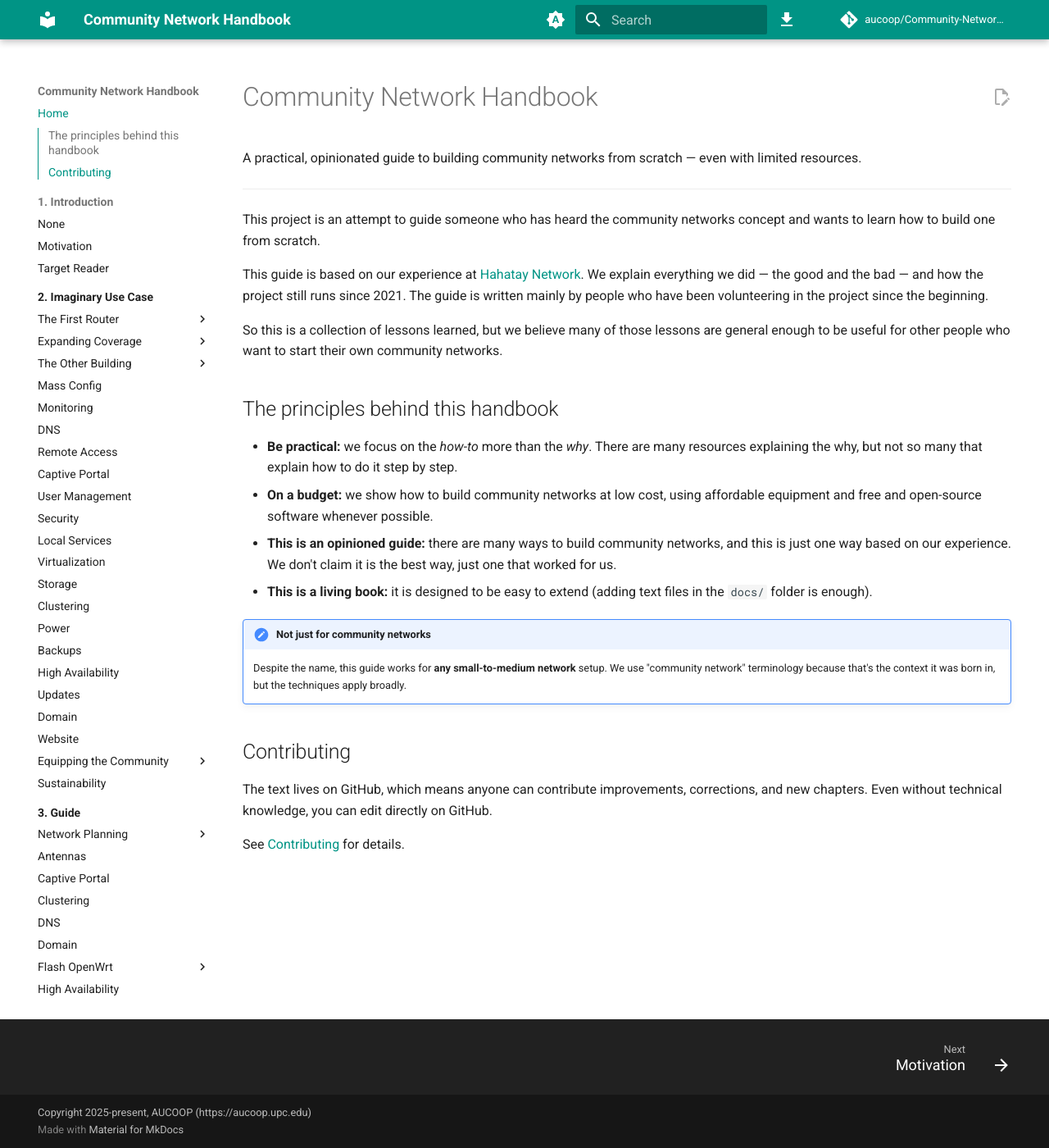
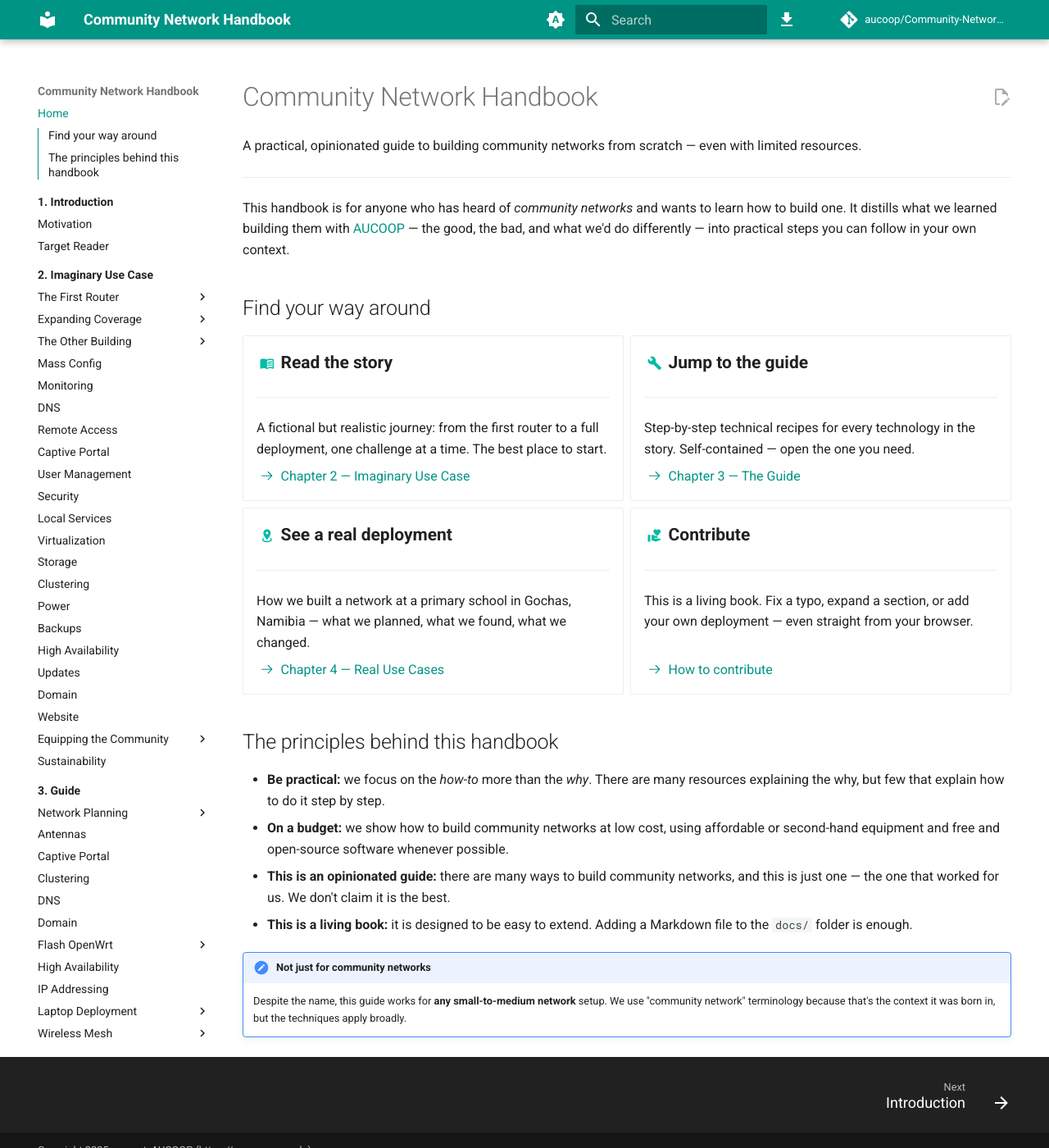
Before and after one commit to aucoop/Community-Network-Handbook, an MkDocs documentation site: the page built from docs/index.md, in a window 1280 px wide and 1400 px high. Shown: the whole window at 82% size. Built offline with MkDocs 1.6.1 and Material for MkDocs 9.7.7, drawn with Linux system fonts in a browser that asks for light colours; comment, search, counter and statistics services are not loaded.

Commit message:
Home, intro and contributing refactor

```diff
--- a/docs/index.md
+++ b/docs/index.md
@@ -4,24 +4,56 @@
 
 ---
 
-This project is an attempt to guide someone who has heard the community networks concept and wants to learn how to build one from scratch.
+This handbook is for anyone who has heard of *community networks* and wants to learn how to build one. It distills what we learned building them with [AUCOOP](https://aucoop.upc.edu) — the good, the bad, and what we'd do differently — into practical steps you can follow in your own context.
 
-This guide is based on our experience at [Hahatay Network](https://hahatay.network). We explain everything we did — the good and the bad — and how the project still runs since 2021. The guide is written mainly by people who have been volunteering in the project since the beginning.
+## Find your way around
 
-So this is a collection of lessons learned, but we believe many of those lessons are general enough to be useful for other people who want to start their own community networks.
+<div class="grid cards" markdown>
+
+-   :material-book-open-variant: **Read the story**
+
+    ---
+
+    A fictional but realistic journey: from the first router to a full
+    deployment, one challenge at a time. The best place to start.
+
+    [:octicons-arrow-right-24: Chapter 2 — Imaginary Use Case](2-Imaginary-Use-Case/index.md)
+
+-   :material-wrench: **Jump to the guide**
+
+    ---
+
+    Step-by-step technical recipes for every technology in the story.
+    Self-contained — open the one you need.
+
+    [:octicons-arrow-right-24: Chapter 3 — The Guide](3-Guide/index.md)
+
+-   :material-map-marker-radius: **See a real deployment**
+
+    ---
+
+    How we built a network at a primary school in Gochas, Namibia —
+    what we planned, what we found, what we changed.
+
+    [:octicons-arrow-right-24: Chapter 4 — Real Use Cases](4-Real-Use-Cases/index.md)
+
+-   :material-hand-heart: **Contribute**
+
+    ---
+
+    This is a living book. Fix a typo, expand a section, or add your own
+    deployment — even straight from your browser.
+
+    [:octicons-arrow-right-24: How to contribute](contributing.md)
+
+</div>
 
 ## The principles behind this handbook
 
-- **Be practical:** we focus on the *how-to* more than the *why*. There are many resources explaining the why, but not so many that explain how to do it step by step.
-- **On a budget:** we show how to build community networks at low cost, using affordable equipment and free and open-source software whenever possible.
-- **This is an opinioned guide:** there are many ways to build community networks, and this is just one way based on our experience. We don't claim it is the best way, just one that worked for us.
-- **This is a living book:** it is designed to be easy to extend (adding text files in the `docs/` folder is enough).
+- **Be practical:** we focus on the *how-to* more than the *why*. There are many resources explaining the why, but few that explain how to do it step by step.
+- **On a budget:** we show how to build community networks at low cost, using affordable or second-hand equipment and free and open-source software whenever possible.
+- **This is an opinionated guide:** there are many ways to build community networks, and this is just one — the one that worked for us. We don't claim it is the best.
+- **This is a living book:** it is designed to be easy to extend. Adding a Markdown file to the `docs/` folder is enough.
 
 !!! note "Not just for community networks"
     Despite the name, this guide works for **any small-to-medium network** setup. We use "community network" terminology because that's the context it was born in, but the techniques apply broadly.
-
-## Contributing
-
-The text lives on GitHub, which means anyone can contribute improvements, corrections, and new chapters. Even without technical knowledge, you can edit directly on GitHub.
-
-See [Contributing](contributing.md) for details.
--- /dev/null
+++ b/docs/stylesheets/extra.css
@@ -0,0 +1,107 @@
+/* ==========================================================================
+   Community Network Handbook — brand polish
+   Small, theme-friendly tweaks on top of the Material theme. Keep it light.
+   ========================================================================== */
+
+/* --- Landing page grid cards ------------------------------------------------
+   The home page uses Material grid cards as entry points. Give their leading
+   icon the accent colour and a little more presence. */
+.md-typeset .grid.cards > ul > li > p:first-child .twemoji,
+.md-typeset .grid.cards > ul > li > hr + p .twemoji {
+  color: var(--md-accent-fg-color);
+}
+
+/* Cards have body text of different lengths, which leaves the "arrow" links
+   floating at different heights. Lay each card out as a flex column and push
+   its last element (the link) to the bottom so the links align across the row. */
+.md-typeset .grid.cards > ul > li {
+  display: flex;
+  flex-direction: column;
+}
+
+.md-typeset .grid.cards > ul > li > :last-child {
+  margin-top: auto;
+}
+
+.md-typeset .grid.cards > ul > li .twemoji svg {
+  width: 1.6em;
+  height: 1.6em;
+}
+
+/* Make the card's "title" line read like a heading. */
+.md-typeset .grid.cards > ul > li > p:first-child strong {
+  font-size: 1.05rem;
+}
+
+/* --- Page rhythm ------------------------------------------------------------
+   A touch more breathing room under the top-level page title. */
+.md-typeset h1 {
+  margin-bottom: 0.8em;
+}
+
+/* ==========================================================================
+   Slide gallery — shared styles for case-study slide decks.
+   Lifted out of individual pages so any case study can reuse `.slides-grid`
+   without re-declaring the CSS inline.
+   ========================================================================== */
+.slides-grid table {
+  border-collapse: collapse;
+}
+
+.slides-grid td {
+  padding: 6px;
+  vertical-align: top;
+}
+
+.slides-grid img {
+  border: 1px solid var(--md-default-fg-color--lightest);
+  border-radius: 4px;
+  transition: box-shadow 0.25s, border-color 0.25s;
+}
+
+.slides-grid a:hover img {
+  border-color: transparent;
+  box-shadow: var(--md-shadow-z2);
+}
+
+/* Lightbox overlay used by the slide galleries. */
+#slide-lightbox {
+  position: fixed;
+  inset: 0;
+  z-index: 9999;
+  display: none;
+}
+
+#slide-lightbox-bg {
+  position: absolute;
+  inset: 0;
+  background: rgba(0, 0, 0, 0.75);
+}
+
+#slide-lightbox-content {
+  position: absolute;
+  left: 50%;
+  top: 50%;
+  transform: translate(-50%, -50%);
+  max-width: 90vw;
+  max-height: 90vh;
+}
+
+#slide-lightbox-img {
+  max-width: 100%;
+  max-height: 100%;
+  display: block;
+  border-radius: 4px;
+}
+
+#slide-lightbox-close {
+  position: absolute;
+  right: -8px;
+  top: -8px;
+  background: #fff;
+  border: none;
+  border-radius: 50%;
+  width: 32px;
+  height: 32px;
+  cursor: pointer;
+}
--- a/mkdocs.yml
+++ b/mkdocs.yml
@@ -155,10 +155,15 @@
     - navigation.sections
     - navigation.indexes
     - navigation.footer
+    - navigation.top
+    - navigation.tracking
     - toc.integrate
     - content.action.edit
     - content.code.copy
     - content.code.annotate
+    - content.tooltips
+    - search.highlight
+    - search.suggest
   palette:
     - media: "(prefers-color-scheme)"
       primary: teal
@@ -206,6 +211,9 @@
   - tables
   - md_in_html
 
+extra_css:
+  - stylesheets/extra.css
+
 extra_javascript:
   - javascripts/mathjax.js
   - https://unpkg.com/mathjax@3/es5/tex-mml-chtml.js
@@ -226,3 +234,10 @@
 
 extra:
   book_download_url: https://github.com/aucoop/Community-Network-Handbook/releases/latest/download/Community-Network-Handbook.pdf
+  social:
+    - icon: fontawesome/brands/github
+      link: https://github.com/aucoop/Community-Network-Handbook
+      name: Handbook on GitHub
+    - icon: material/web
+      link: https://aucoop.upc.edu
+      name: AUCOOP
```
Also changed, not shown: README.md (+35 -6 lines), docs/1-Introduction/1.1-Motivation.md (+19 -3 lines), docs/1-Introduction/1.2-Target-Reader.md (+16 -3 lines), docs/1-Introduction/index.md (renamed from docs/2-Imaginary-Use-Case/2.19-Domain.md, +11 -14 lines), docs/contributing.md (+15 -3 lines).
